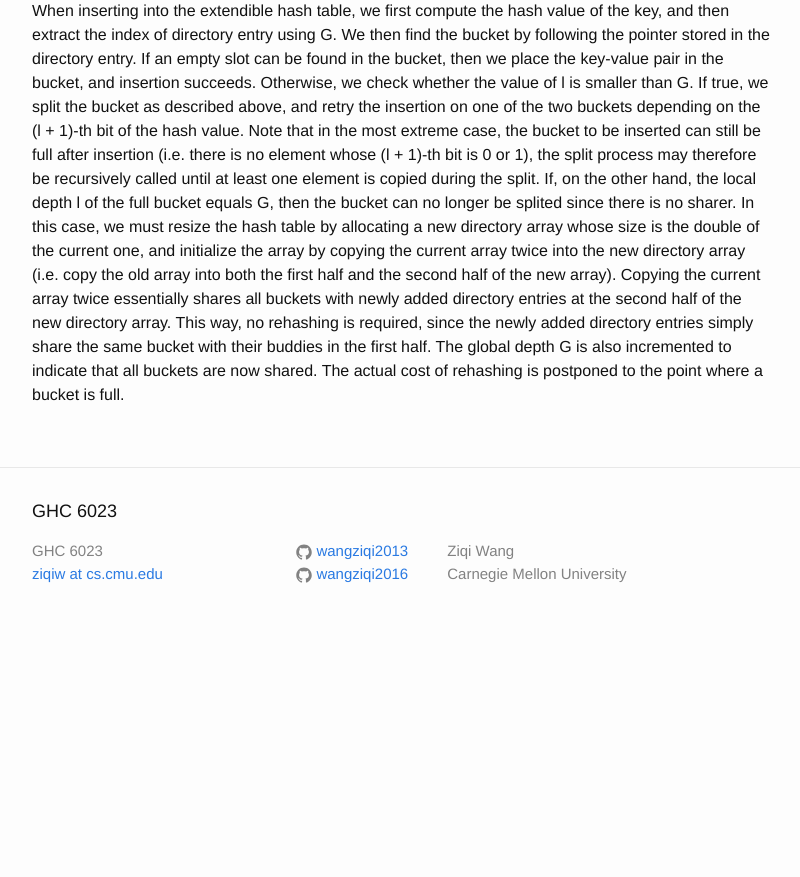
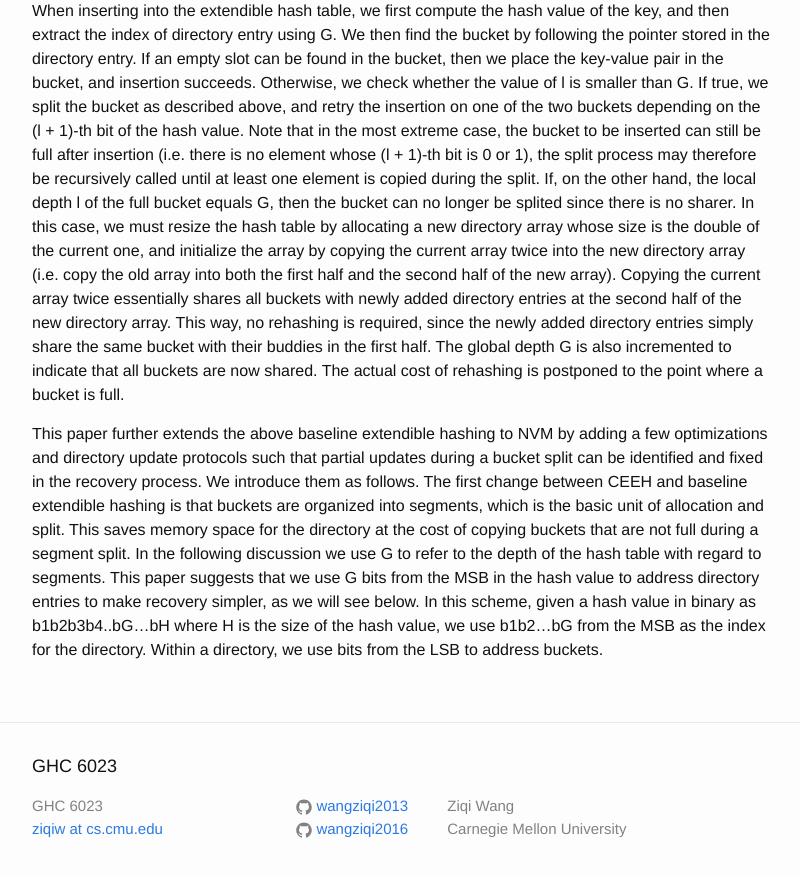
Before and after one commit to wangziqi2013/wangziqi2013.github.io, a Jekyll site: the page built from _posts/2019-12-06-cceh.markdown, in a window 1280 px wide and 900 px high, scrolled down 2077 px. Shown: the top 877 px of the window, without its empty margins (238-1038 px from the left). Built offline with Jekyll 4.4.1, drawn with Linux system fonts in a browser that asks for light colours; before the commit the page ends 2722 px from its top, so only the background shows below that.

Commit message:
Adding first change

```diff
--- a/_posts/2019-12-06-cceh.markdown
+++ b/_posts/2019-12-06-cceh.markdown
@@ -88,3 +88,13 @@ newly added directory entries at the second half of the new directory array. Thi
 newly added directory entries simply share the same bucket with their buddies in the first half. The global depth G is also
 incremented to indicate that all buckets are now shared. The actual cost of rehashing is postponed to the point where a
 bucket is full.
+
+This paper further extends the above baseline extendible hashing to NVM by adding a few optimizations and directory update
+protocols such that partial updates during a bucket split can be identified and fixed in the recovery process. We introduce
+them as follows. The first change between CEEH and baseline extendible hashing is that buckets are organized into segments,
+which is the basic unit of allocation and split. This saves memory space for the directory at the cost of copying buckets
+that are not full during a segment split. In the following discussion we use G to refer to the depth of the hash table
+with regard to segments. This paper suggests that we use G bits from the MSB in the hash value to address directory entries
+to make recovery simpler, as we will see below. In this scheme, given a hash value in binary as b1b2b3b4..bG...bH where H is
+the size of the hash value, we use b1b2...bG from the MSB as the index for the directory. Within a directory, we use
+bits from the LSB to address buckets.
```
